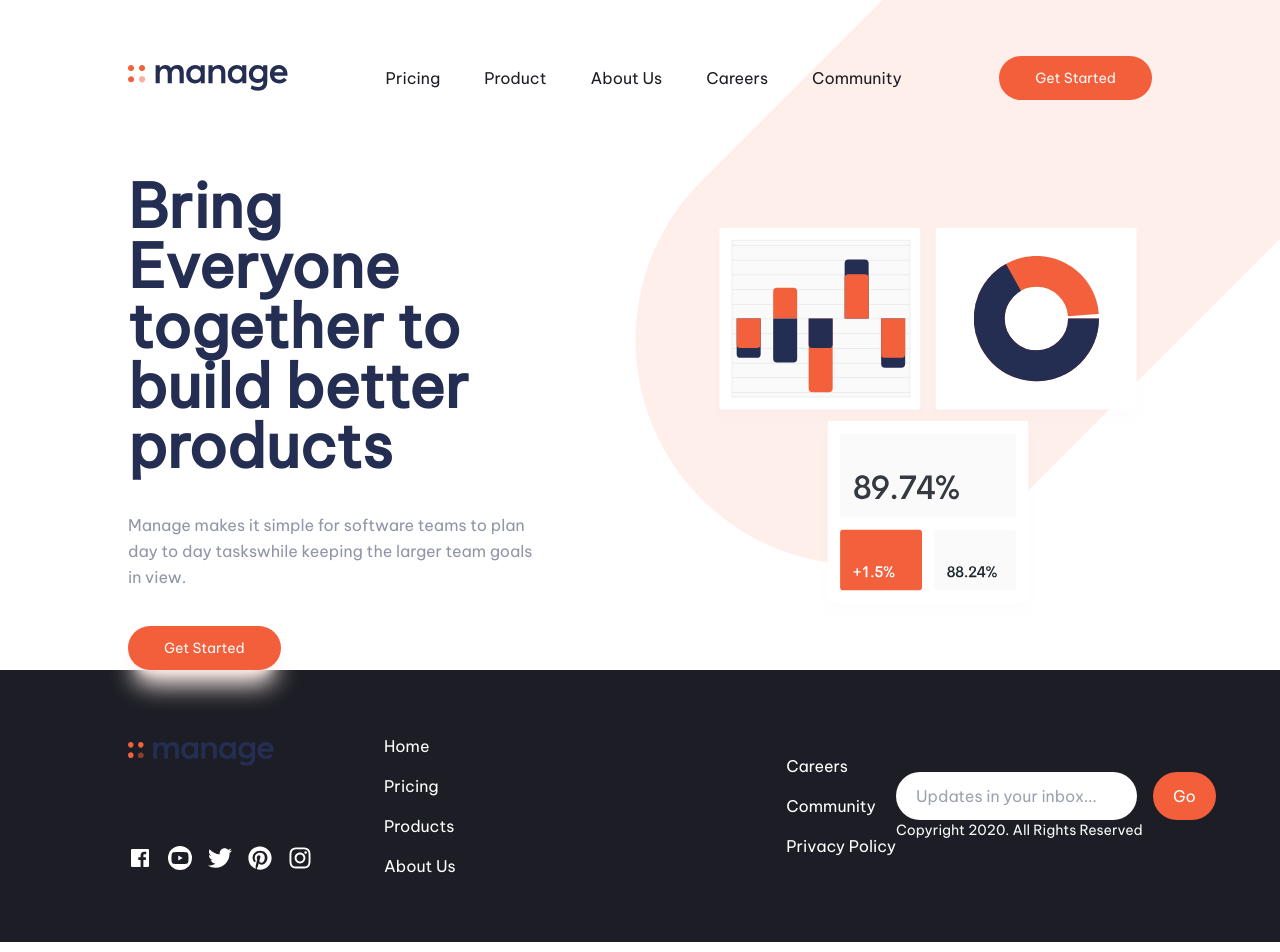
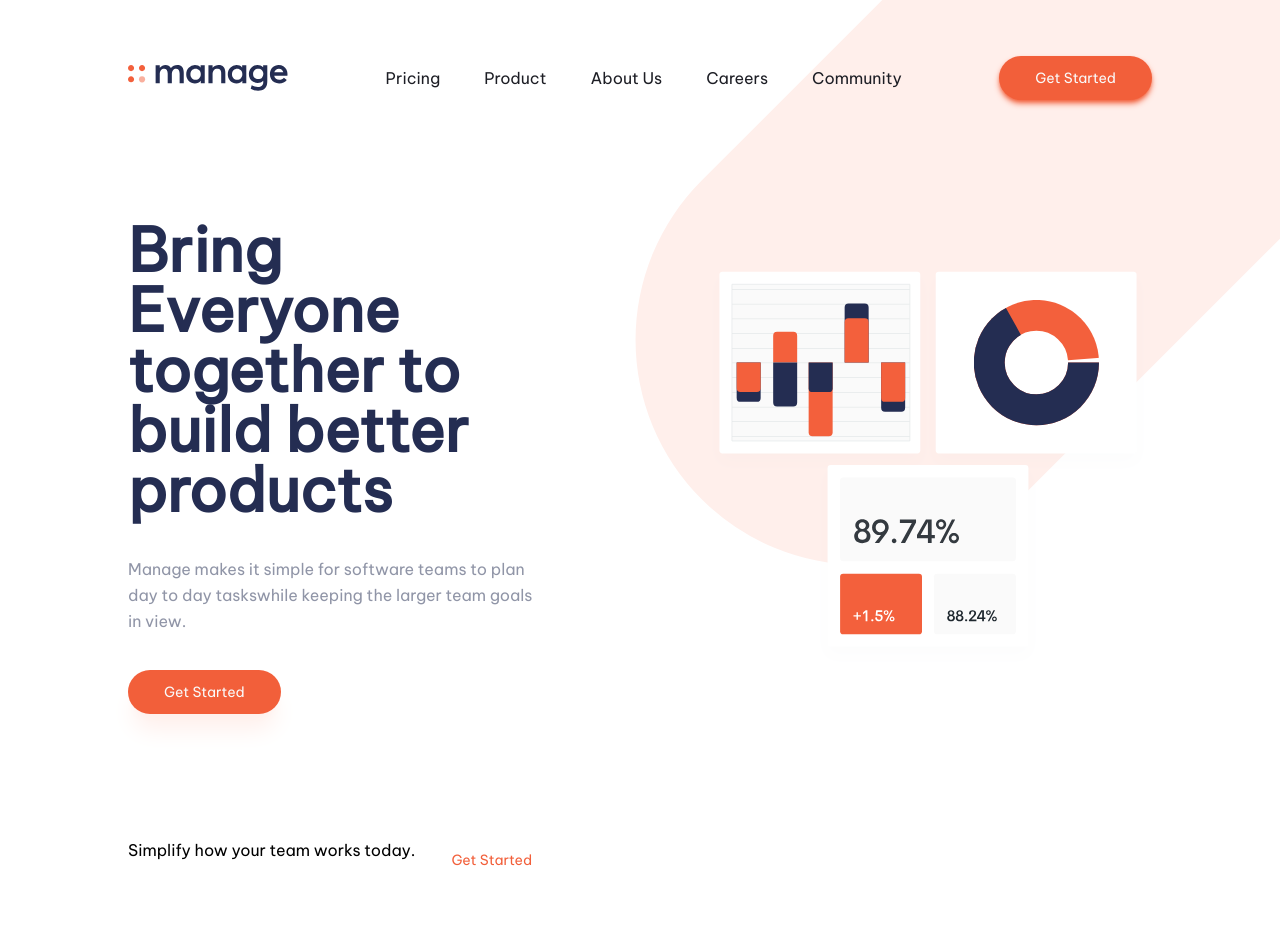
Before and after one commit to michojekunle/agtek, a Next.js app: page /en in a window 1280 px wide. Shown: the top 952 px of the page. Built offline with nearby package versions, Linux system fonts and the light colour scheme; no server answers.

Commit message:
made changes

```diff
--- a/package.json
+++ b/package.json
@@ -15,6 +15,7 @@
     "next-intl": "^3.1.2",
     "react": "^18",
     "react-dom": "^18",
+    "react-elastic-carousel": "^0.11.5",
     "react-icons": "^4.12.0",
     "zod": "^3.22.4"
   },
--- a/src/app/[locale]/page.tsx
+++ b/src/app/[locale]/page.tsx
@@ -6,11 +6,11 @@ import illustrationIntro from '@/public/assets/images/illustration-intro.svg';
 
 export default function Home() {
   return (
-    <main className="w- relative overflow-hidden">
+    <main className="w-full relative overflow-hidden">
       <div className='hero-bg' />
       <section className='w-full'>
         <Nav/>
-        <div className='flex flex-col-reverse md:flex-row flex-wrap px-4 xs:px-11 md:px-16 lg:px-24 xl:px-32 mt-8 md:mt-16 gap-11 md:gap-7'>
+        <div className='flex flex-col-reverse md:flex-row flex-wrap px-4 xs:px-11 md:px-16 lg:px-24 xl:px-32 mt-8 md:mt-16 gap-11 md:gap-7 py-11 '>
           <div className='md:w-2/4 flex flex-col items-center md:items-start'>
             <h1 className='text-dark_blue text-center md:text-left text-3xl sm:text-4xl lg:text-5xl xl:text-6xl leading-normal font-bold md:w-4/5'>Bring Everyone together to build better products</h1>
             <p className='text-dark_grayish_blue my-7 md:my-9 text-center md:text-left w-4/5 leading-relaxed'>
@@ -26,6 +26,15 @@ export default function Home() {
             />
           </div>
         </div>
+        <div className=''>
+          <div className=''>
+
+          </div>
+        </div>
+        <div className='flex md:flex-row flex-col py-20  px-4 xs:px-11 md:px-16 lg:px-24 xl:px-32'>
+          <h2 className=''>Simplify how your team works today.</h2>
+          <button className='rounded-full border px-6 py-2 md:py-3 md:px-9 text-bright_red bg-white text-xs sm:text-sm md:text-md hover:opacity-75 border-none outline-none '>Get Started</button>
+        </div>
         <Footer/>
       </section>
     </main>
--- a/src/app/components/Footer.tsx
+++ b/src/app/components/Footer.tsx
@@ -1,6 +1,6 @@
 import React from 'react';
 import Image from 'next/image';
-import logo from '@/public/assets/images/logo.svg';
+import logo from '@/public/assets/images/footer-logo.svg';
 import { RiFacebookBoxFill } from 'react-icons/ri';
 import { FaYoutube, FaTwitter, FaPinterest, FaInstagram } from 'react-icons/fa';
 
@@ -8,18 +8,18 @@ type Props = {}
 
 const Footer = (props: Props) => {
   return (
-    <div className='px-5 xs:px-11 md:px-16 lg:px-24 xl:px-32 bg-very_dark_blue py-16 text-white'>
-      <div className='w-full flex items-center'>
-        <div className='md:w-1/4 flex flex-col gap-20'>
+    <div className='w-full px-4 xs:px-11 md:px-16 lg:px-24 xl:px-32 bg-very_dark_blue py-16 text-white'>
+      <div className='w-full flex items-center flex-col-reverse md:flex-row gap-24 relative pb-16 md:pb-0'>
+        <div className='md:w-1/4 flex md:items-start items-center flex-col-reverse md:flex-col gap-11 md:gap-20'>
           <div>
             <Image
               src={logo}
               alt="logo"
             />
           </div>
-          <div className='flex items-center gap-4 text-xl md:text-2xl'>
+          <div className='flex items-center md:gap-3 md:text-2xl gap-8 text-4xl'>
             <RiFacebookBoxFill />
-            <div className='bg-white text-very_dark_blue rounded-full text-md md:text-lg flex items-center justify-center w-5 h-5 md:w-6 md:h-6'>
+            <div className='bg-white text-very_dark_blue rounded-full md:text-sm text-2xl flex items-center justify-center md:w-5 md:h-5 w-8 h-8'>
               <FaYoutube />
             </div>
             <FaTwitter />
@@ -27,7 +27,7 @@ const Footer = (props: Props) => {
             <FaInstagram />
           </div>
         </div>
-        <div className='flex items-center justify-between flex-1'>
+        <div className='flex items-start justify-between flex-1 gap-24'>
           <ul className='flex items-start flex-col gap-4'>
             <li>Home</li>
             <li>Pricing</li>
@@ -40,12 +40,12 @@ const Footer = (props: Props) => {
             <li>Privacy Policy</li>
           </ul>
         </div>
-        <div className='md:w-1/4'>
-          <form className=' flex items-center gap-4'>
-            <input type="text" placeholder='Updates in your inbox...' className='bg-white rounded-full py-3 px-5 text-cool_gray'/>
-            <button className='bg-bright_red py-3 px-5 rounded-full text-cool_gray'>Go</button>
+        <div className='md:w-1/4 flex flex-col gap-20'>
+          <form className=' flex items-center gap-4 w-full'>
+            <input type="text" placeholder='Updates in your inbox...' className='bg-white rounded-full text-sm py-3 px-5 text-cool_gray'/>
+            <button className='bg-bright_red py-3 px-8 rounded-full text-cool_gray text-sm'>Go</button>
           </form>
-          <p className='text-very_light_gray text-sm md:text-md'>Copyright 2020. All Rights Reserved</p>
+          <p className='absolute bottom-0 left-0 w-full text-center md:relative text-dark_grayish_blue text-sm md:text-md'>Copyright 2020. All Rights Reserved</p>
         </div>
       </div>
     </div>
--- a/src/app/components/Nav.tsx
+++ b/src/app/components/Nav.tsx
@@ -31,7 +31,7 @@ const Nav =  (props: Props) => {
     }
 
   return (
-    <div className='bg-transparent px-5 xs:px-11 md:px-16 lg:px-24 xl:px-32 py-3 mt-4 md:mt-11 flex items-center justify-between w-full'>
+    <div className='bg-transparent px-4 xs:px-11 md:px-16 lg:px-24 xl:px-32 py-3 mt-4 md:mt-11 flex items-center justify-between w-full'>
         <Link href='/' className='flex items-center w-28 md:w-40'>
             <Image
                 src={logo}
@@ -47,7 +47,7 @@ const Nav =  (props: Props) => {
             <li className='cursor-pointer hover:text-dark_grayish_blue'>Community</li>
         </ul>
         {!session ? (
-            <Link href='/api/auth/signin' className='hidden md:block rounded-full border px-6 py-2 md:py-3 md:px-9 text-very_light_gray bg-bright_red text-xs sm:text-sm md:text-md hover:opacity-75 border-none outline-none shadow-xl shadow-very_pale_red'>Get Started</Link>
+            <Link href='/api/auth/signin' className='hidden md:block rounded-full border px-6 py-2 md:py-3 md:px-9 text-very_light_gray bg-bright_red text-xs sm:text-sm md:text-md hover:opacity-75 border-none outline-none shadow-md shadow-bright_red'>Get Started</Link>
         ) : (
             <div className='items-center gap-5 hidden md:flex'>
                 <Link href='/en/dashboard'>
@@ -82,7 +82,7 @@ const Nav =  (props: Props) => {
                     <li className='cursor-pointer hover:text-dark_grayish_blue'>Community</li>
                     <li>
                         {!session ? (
-                            <Link href='/api/auth/signin' className='rounded-full border px-6 py-2 md:py-3 md:px-9 text-very_light_gray bg-bright_red text-xs sm:text-sm md:text-md hover:opacity-75 border-none outline-none shadow-xl shadow-very_pale_red'>Get Started</Link>
+                            <Link href='/api/auth/signin' className='rounded-full border px-6 py-2 md:py-3 md:px-9 text-very_light_gray bg-bright_red text-xs sm:text-sm md:text-md hover:opacity-75 border-none outline-none shadow-md shadow-bright_red'>Get Started</Link>
                         ) : (
                             <div className='flex items-center gap-5'>
                                 <Link href='/en/dashboard'>
```
Also changed, not shown: public/assets/images/footer-logo.svg (added), 1 other file (tests, documents, lock files or other folders).
